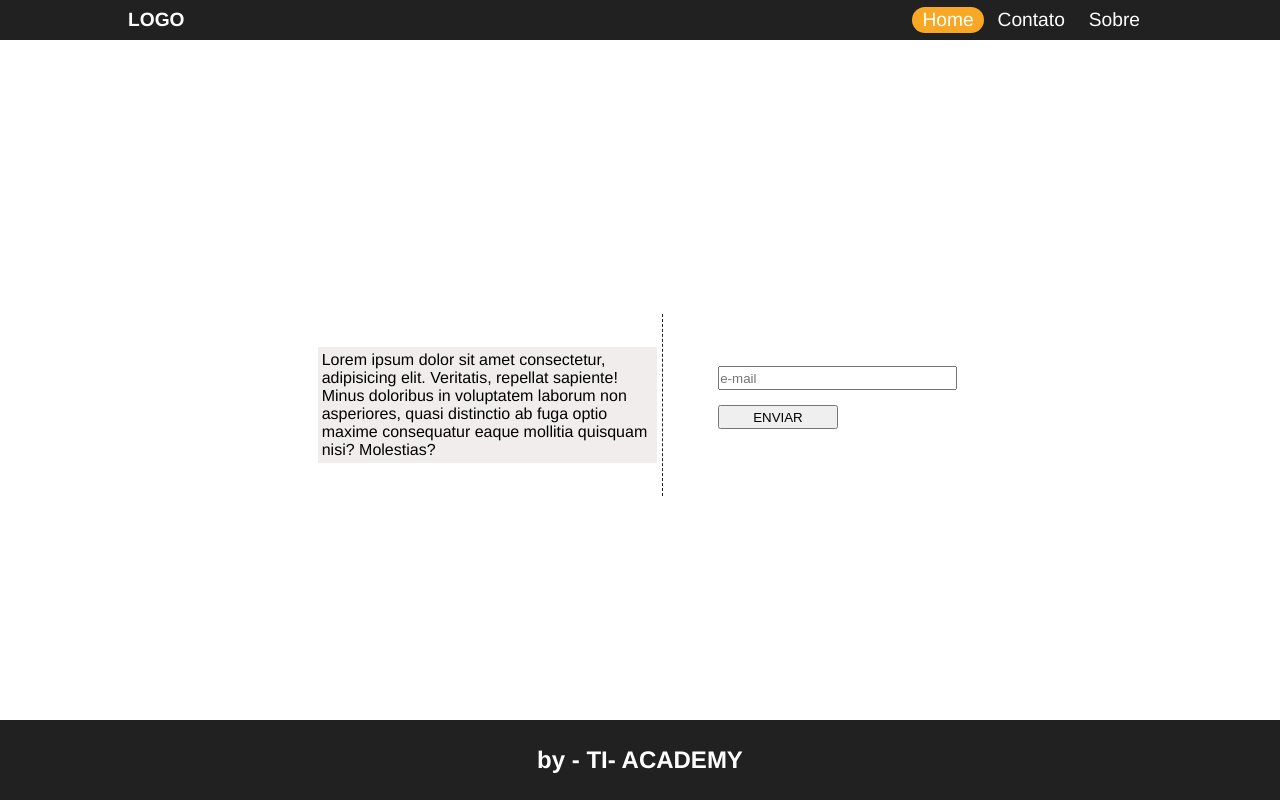
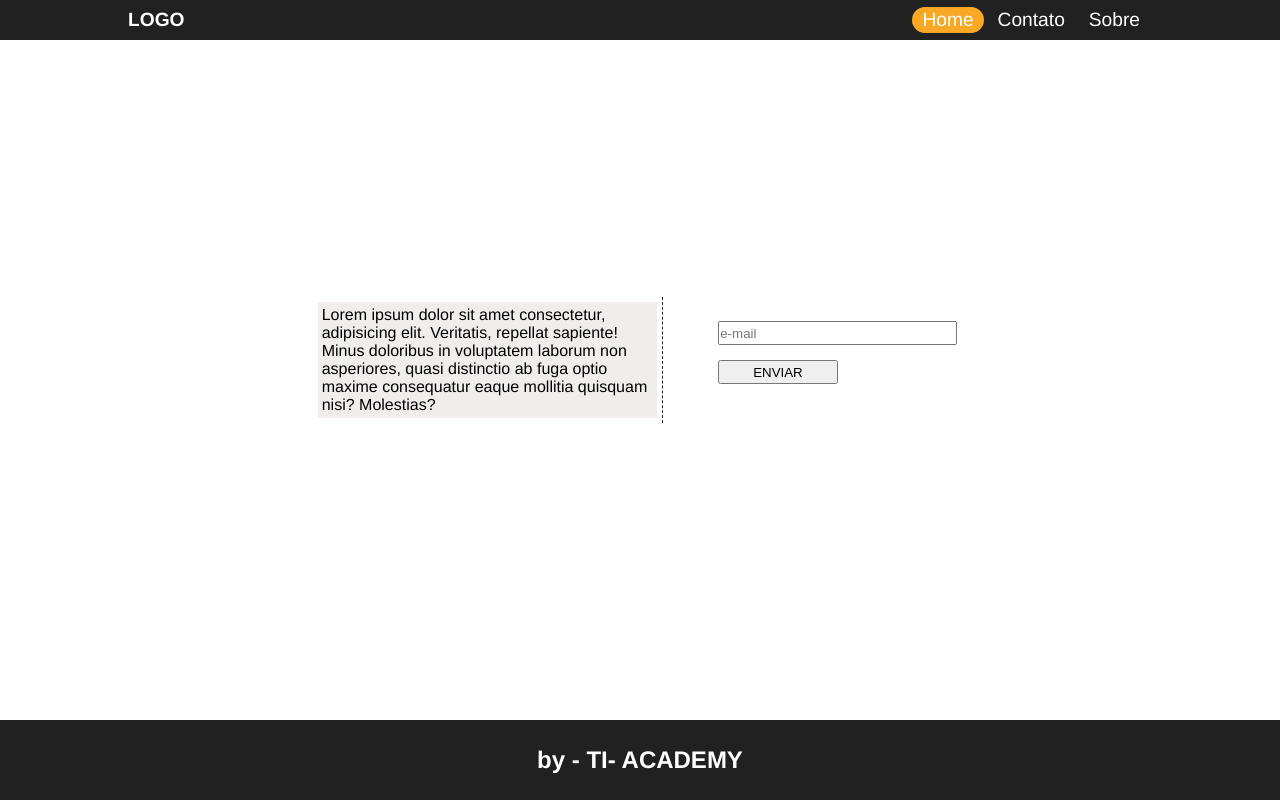
Before and after one commit to izabela-franca/desafio1_TI_Academy, a plain HTML site: page index.html in a window 1280 px wide. Drawn offline with Linux system fonts and the light colour scheme.

Commit message:
Update style.css

```diff
--- a/style.css
+++ b/style.css
@@ -56,8 +56,10 @@ header > nav > ul > #botao-home {
 }
 
 main {
-    height: 730px;
+    width: 100%;
+    height: 80vh;
     justify-content: center;
+    align-items: center;
 }
 
 #container-main {
```
